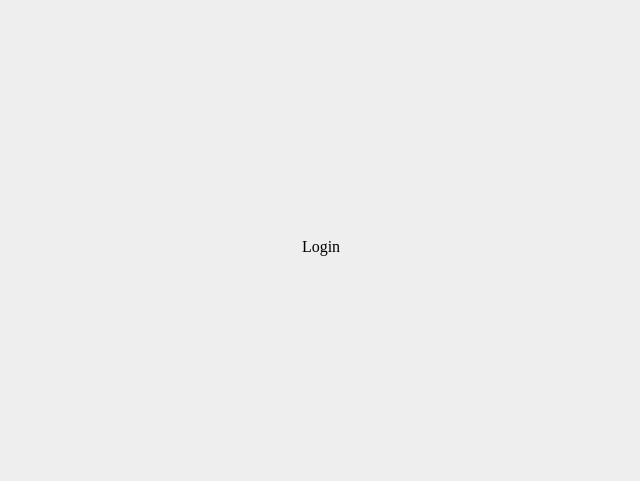
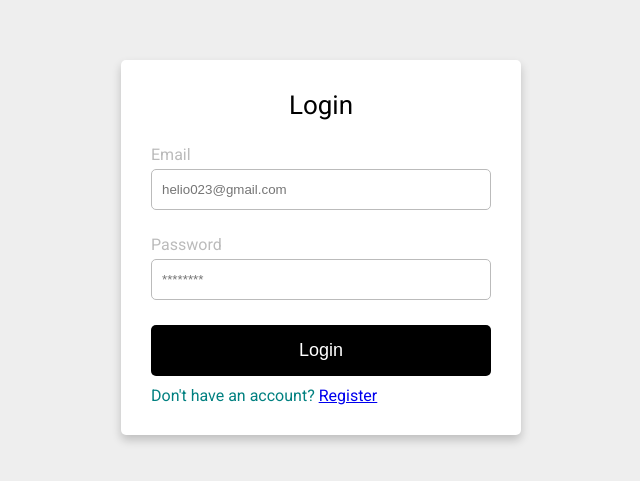
Before and after one commit to Helio023/node-react-advanced-auth, a React (Create React App) app in the folder client/: page /login in a window 1280 px wide. Shown: the part 153-634 px from the top of the page, without its empty margins (319-959 px from the left). Built offline with nearby package versions, Linux system fonts and the light colour scheme.

Commit message:
Login page finished

```diff
--- a/client/src/App.tsx
+++ b/client/src/App.tsx
@@ -1,11 +1,12 @@
 import styled from 'styled-components';
-import { Routes, Route} from 'react-router-dom';
+import { Routes, Route } from 'react-router-dom';
 import Register from './core/components/Register';
 import Login from './core/components/Login';
 import ForgetPassword from './core/components/ForgetPassword';
 import ResetPassword from './core/components/ResetPassword';
 import Private from './core/components/Private';
 import PrivateRoute from './core/Routing/PrivateRoute';
+import Home from './core/pages/Home';
 
 const Container = styled.div`
   width: 100vw;
@@ -14,12 +15,14 @@ const Container = styled.div`
   display: flex;
   align-items: center;
   justify-content: center;
+  flex-direction: column;
 `;
 
 const App = () => {
   return (
     <Container>
       <Routes>
+        <Route path='/' element={<Home />} />
         <Route path='register' element={<Register />} />
         <Route path='login' element={<Login />} />
         <Route path='forgetpassword' element={<ForgetPassword />} />
--- a/client/src/core/components/Login.tsx
+++ b/client/src/core/components/Login.tsx
@@ -1,5 +1,143 @@
-const Login = () => {
-  return <div>Login</div>;
+import { useForm } from 'react-hook-form';
+import { Link } from 'react-router-dom';
+import styled from 'styled-components';
+import axios from 'axios';
+import { useState } from 'react';
+import { useNavigate } from 'react-router-dom';
+
+//Styles
+const Form = styled.form`
+  width: 400px;
+  border-radius: 5px;
+  background-color: #fff;
+  box-shadow: 0 5px 10px rgba(0, 0, 0, 0.2);
+  padding: 30px;
+`;
+const FormHeader = styled.h3`
+  font-size: 26px;
+  text-align: center;
+  font-weight: normal;
+  margin-bottom: 20px;
+`;
+const FormGroup = styled.div`
+  width: 100%;
+  &:not(:first-child) {
+    margin-top: 25px;
+  }
+`;
+const FormInput = styled.input`
+  width: 100%;
+  padding: 12px 10px;
+  border: 1px solid #bbb;
+  border-radius: 5px;
+`;
+const FormLabel = styled.label`
+  width: 100%;
+  display: block;
+  margin-bottom: 5px;
+  color: #bbb;
+`;
+const FormError = styled.span`
+  font-size: 13px;
+  color: #a70707;
+`;
+const Button = styled.button`
+  width: 100%;
+  margin-top: 25px;
+  background-color: black;
+  color: #fff;
+  font-size: 18px;
+  outline: none;
+  border: none;
+  border-radius: 5px;
+  padding: 15px 30px;
+  cursor: pointer;
+`;
+
+const Error = styled.p`
+  color: #b40606;
+  font-size: 18px;
+  text-align: center;
+`;
+const LoginLink = styled.span`
+  color: teal;
+  display: inline-block;
+  margin-top: 10px;
+  font-size: 16px;
+`;
+
+type UserData = {
+  email: string;
+  password: string;
 };
 
-export default Login;
+const BASE_URL = 'http://localhost:3000/api/auth';
+
+const Register = () => {
+  const [isLoading, setIsLoading] = useState(false);
+  const [hasError, setHasError] = useState(false);
+
+  const navigate = useNavigate();
+  const {
+    register,
+    handleSubmit,
+    formState: { errors },
+  } = useForm<UserData>();
+
+  const onRegister = (data: UserData) => {
+    setIsLoading(true);
+
+    axios
+      .post(`${BASE_URL}/login`, data)
+      .then((user) => {
+        localStorage.setItem('authToken', user.data.token);
+
+        navigate('/private');
+      })
+      .catch(() => {
+        setHasError(true);
+      })
+
+      .finally(() => setIsLoading(false));
+  };
+
+  return (
+    <Form onSubmit={handleSubmit(onRegister)}>
+      <FormHeader>Login</FormHeader>
+      {hasError && <Error>Email ou senha errado!</Error>}
+      <FormGroup>
+        <FormLabel>Email</FormLabel>
+        <FormInput
+          placeholder='helio023@gmail.com'
+          type='email'
+          {...register('email', {
+            required: 'Required field',
+            pattern: {
+              value: /^[A-Z0-9._%+-]+@[A-Z0-9.-]+\.[A-Z]{2,}$/i,
+              message: 'Invalid email',
+            },
+          })}
+        />
+        {errors.email && <FormError>* {errors.email.message}</FormError>}
+      </FormGroup>
+      <FormGroup>
+        <FormLabel>Password</FormLabel>
+        <FormInput
+          placeholder='********'
+          type='password'
+          {...register('password', {
+            required: 'Required field',
+          })}
+        />
+        {errors.password && <FormError>* {errors.password.message}</FormError>}
+      </FormGroup>
+
+      {isLoading ? <Button>Loging...</Button> : <Button>Login</Button>}
+      <LoginLink>
+        Don't have an account? <Link to='/register'>Register</Link>
+      </LoginLink>
+    </Form>
+  );
+};
+
+export default Register;
--- a/client/src/core/components/Private.tsx
+++ b/client/src/core/components/Private.tsx
@@ -1,5 +1,40 @@
+import styled from 'styled-components';
+import { useNavigate } from 'react-router-dom';
+
+const Container = styled.div`
+  display: flex;
+  flex-direction: column;
+  align-items: center;
+  justify-content: center;
+`;
+const Text = styled.p``;
+const Button = styled.button`
+  margin-top: 25px;
+  padding: 10px 20px;
+  outline: none;
+  border: none;
+  background-color: black;
+  color: #fff;
+  font-size: 16px;
+  border-radius: 5px;
+  cursor: pointer;
+`;
+
 const Private = () => {
-  return <h1>Private route</h1>;
+  const navigate = useNavigate();
+  const handleLogout = () => {
+    localStorage.removeItem('authToken');
+
+    navigate('/login');
+  };
+  return (
+    <Container>
+      <Text>You have access to private route</Text>
+      <Button type='button' onClick={handleLogout}>
+        Logout
+      </Button>
+    </Container>
+  );
 };
 
 export default Private;
--- /dev/null
+++ b/client/src/core/pages/Home.tsx
@@ -0,0 +1,55 @@
+import styled from 'styled-components';
+import { useNavigate } from 'react-router-dom';
+
+const Container = styled.div``;
+const Header = styled.h1`
+  font-size: 36px;
+`;
+
+const ButtonsGroup = styled.div`
+  margin-top: 30px;
+  text-align: center;
+`;
+
+type ButtonProps = {
+  bg?: string;
+};
+
+const Button = styled.button<ButtonProps>`
+  padding: 15px 30px;
+  border-radius: 5px;
+  font-size: 18px;
+  outline: none;
+  margin-right: 30px;
+  background-color: ${(props) =>
+    props.bg === 'transparent' ? 'transparent' : 'black'};
+  color: ${(props) => (props.bg === 'transparent' ? 'black' : 'white')};
+  border: ${(props) =>
+    props.bg === 'transparent' ? '2px solid black' : 'none'};
+  cursor: pointer;
+`;
+
+const Home = () => {
+  const navigate = useNavigate();
+  const handleLogin = () => {
+    navigate('/login');
+  };
+  const handleRegister = () => {
+    navigate('/register');
+  };
+  return (
+    <Container>
+      <Header>Welcome to advanced MERN STACK authantication</Header>
+      <ButtonsGroup>
+        <Button type='button' onClick={handleRegister}>
+          Register
+        </Button>
+        <Button type='button' bg='transparent' onClick={handleLogin}>
+          Login
+        </Button>
+      </ButtonsGroup>
+    </Container>
+  );
+};
+
+export default Home;
--- a/client/src/global.css
+++ b/client/src/global.css
@@ -1,5 +1,10 @@
+@import url('https://fonts.googleapis.com/css2?family=Roboto:wght@400;500;700&display=swap');
 * {
   padding: 0;
   margin: 0;
   box-sizing: border-box;
 }
+
+body {
+  font-family: 'Roboto', sans-serif;
+}
```
